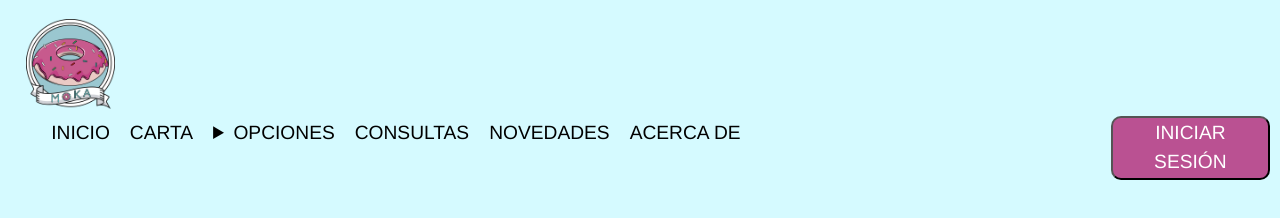
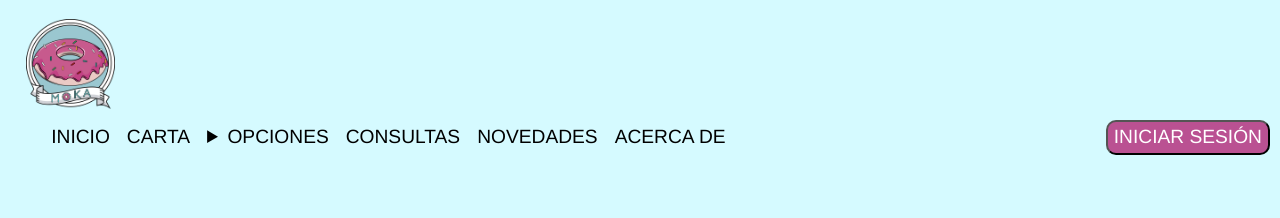
Before and after one commit to pedroacucalon/moka, a website: page index.html in a window 1280 px wide. Drawn offline with nearby package versions, Linux system fonts and the light colour scheme.

Commit message:
cambie el diseño de la pagina

```diff
--- a/src/public/css/index.css
+++ b/src/public/css/index.css
@@ -5,7 +5,7 @@ header{
     display: flex;
     flex-direction: column;
     padding-top: 1%;
-    gap: 1px;
+    gap: 5px;
 }
 .logo{
     display: flex;
@@ -39,11 +39,10 @@ header{
     display: flex;
     width: 61%;
     min-width: 300px;
-    gap: 20px;
+    gap: 17px;
     align-items: baseline;
 }
 .header-center{
-    gap: 3%;
     display: flex;
     list-style-type: none;
     height: 60px;
```
